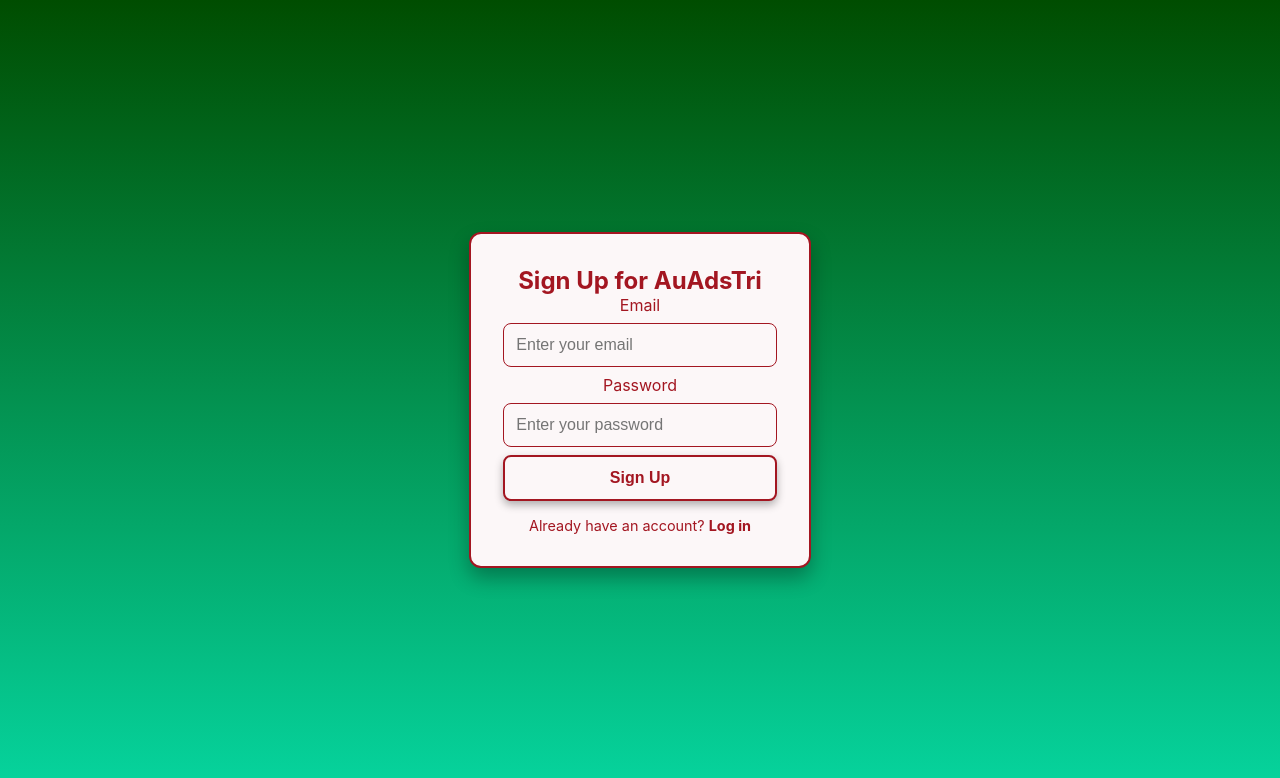
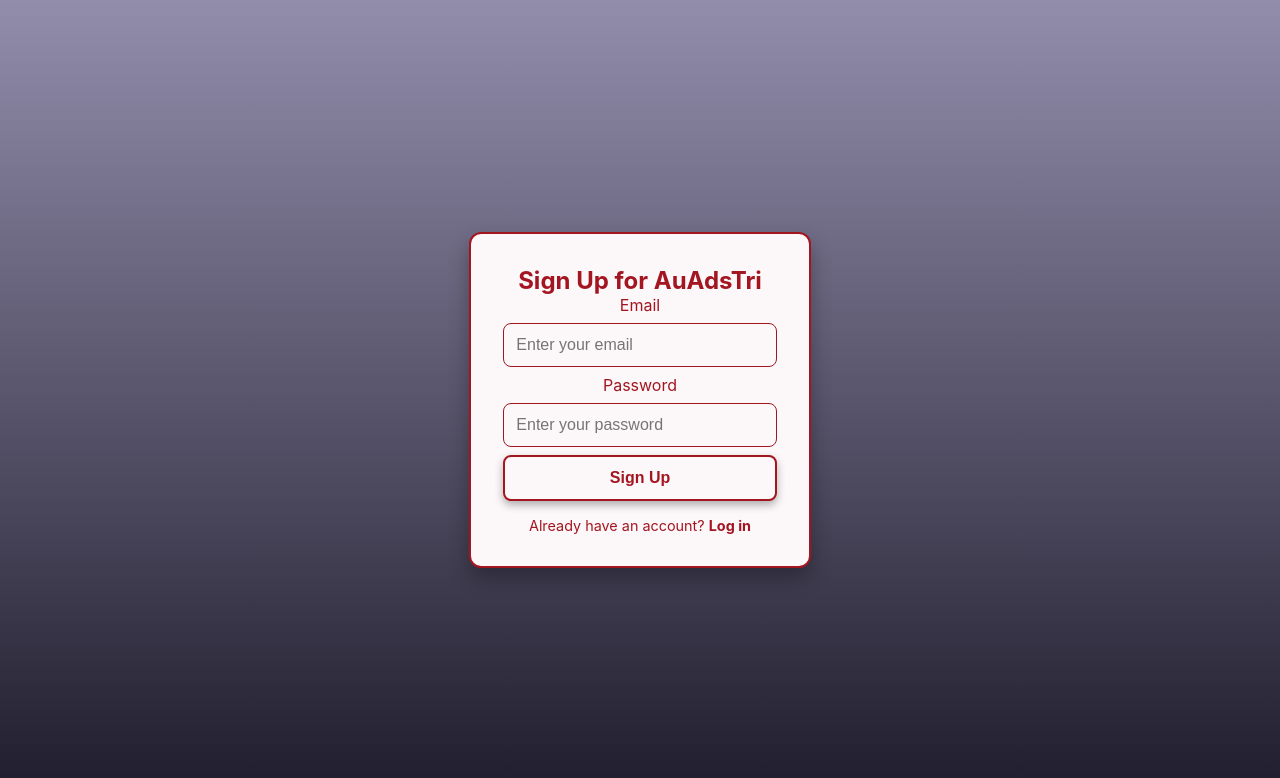
Before and after one commit to Mattzcap/web-service, a React (Create React App) app: page /signup in a window 1280 px wide. Shown: the top 778 px of the page. Built offline with nearby package versions, Linux system fonts and the light colour scheme.

Commit message:
changes of background

```diff
--- a/src/pages/SignUpPage.jsx
+++ b/src/pages/SignUpPage.jsx
@@ -18,7 +18,7 @@
     try {
       await createUserWithEmailAndPassword(auth, email, password);
       console.log("Sign-up successful!");
-      navigate("/landing"); // Redirect after successful sign-up
+      navigate("/"); // Redirect after successful sign-up
     } catch (error) {
       console.error("Sign-up error:", error.message);
       setError("Error signing up. Please try again.");
--- a/src/styles/App.css
+++ b/src/styles/App.css
@@ -10,7 +10,7 @@
   /* Apply smooth typography and layout */
   body {
     font-family: 'Inter', sans-serif;
-    background: linear-gradient(to bottom, #004d00, #06d6a0);
+    background: linear-gradient(to bottom, #928DAB, #1F1C2C);
     color: #000000;
     min-height: 100vh;
     display: flex;
```
Also changed, not shown: src/pages/LoginPage.jsx (+5 -4 lines).
